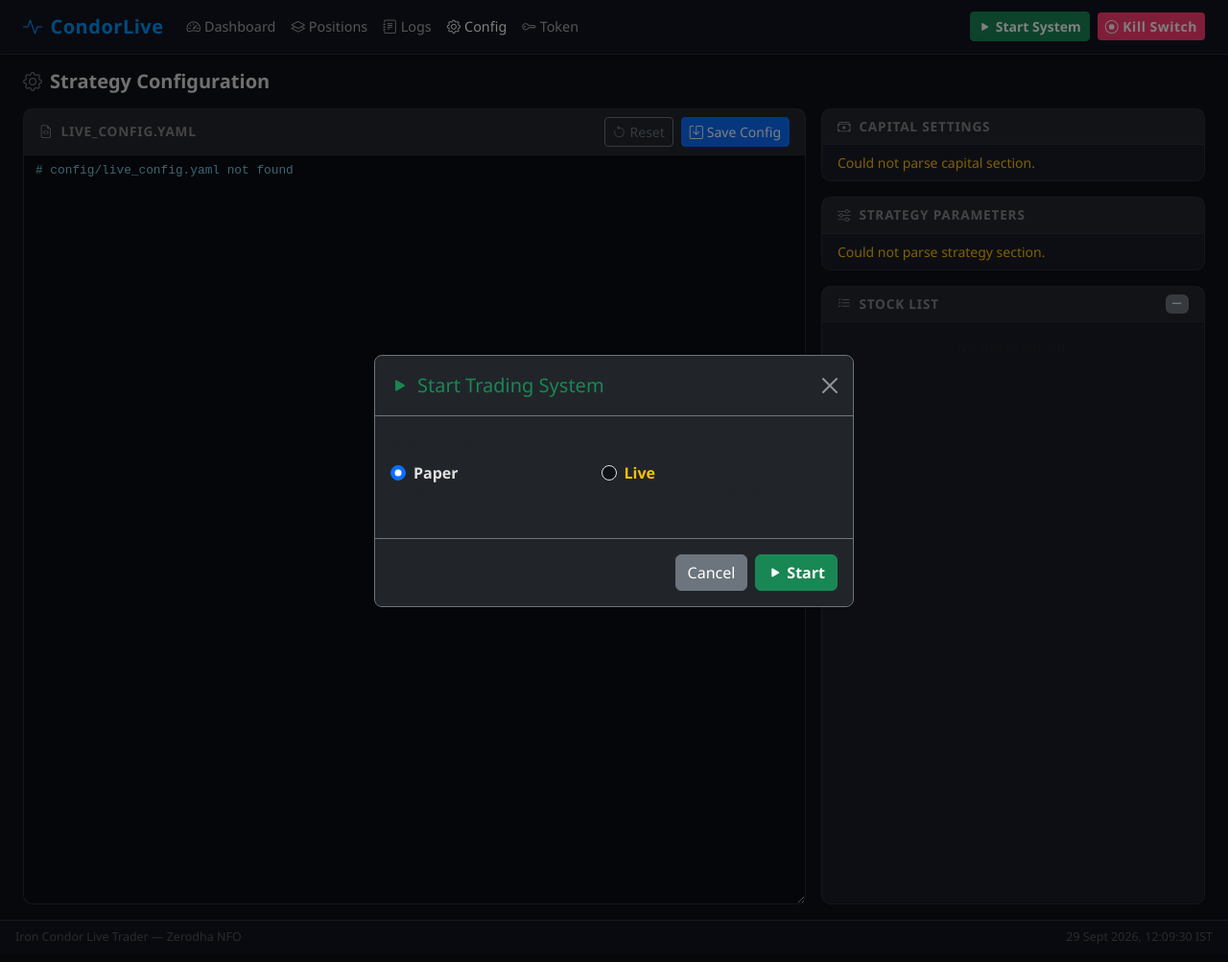
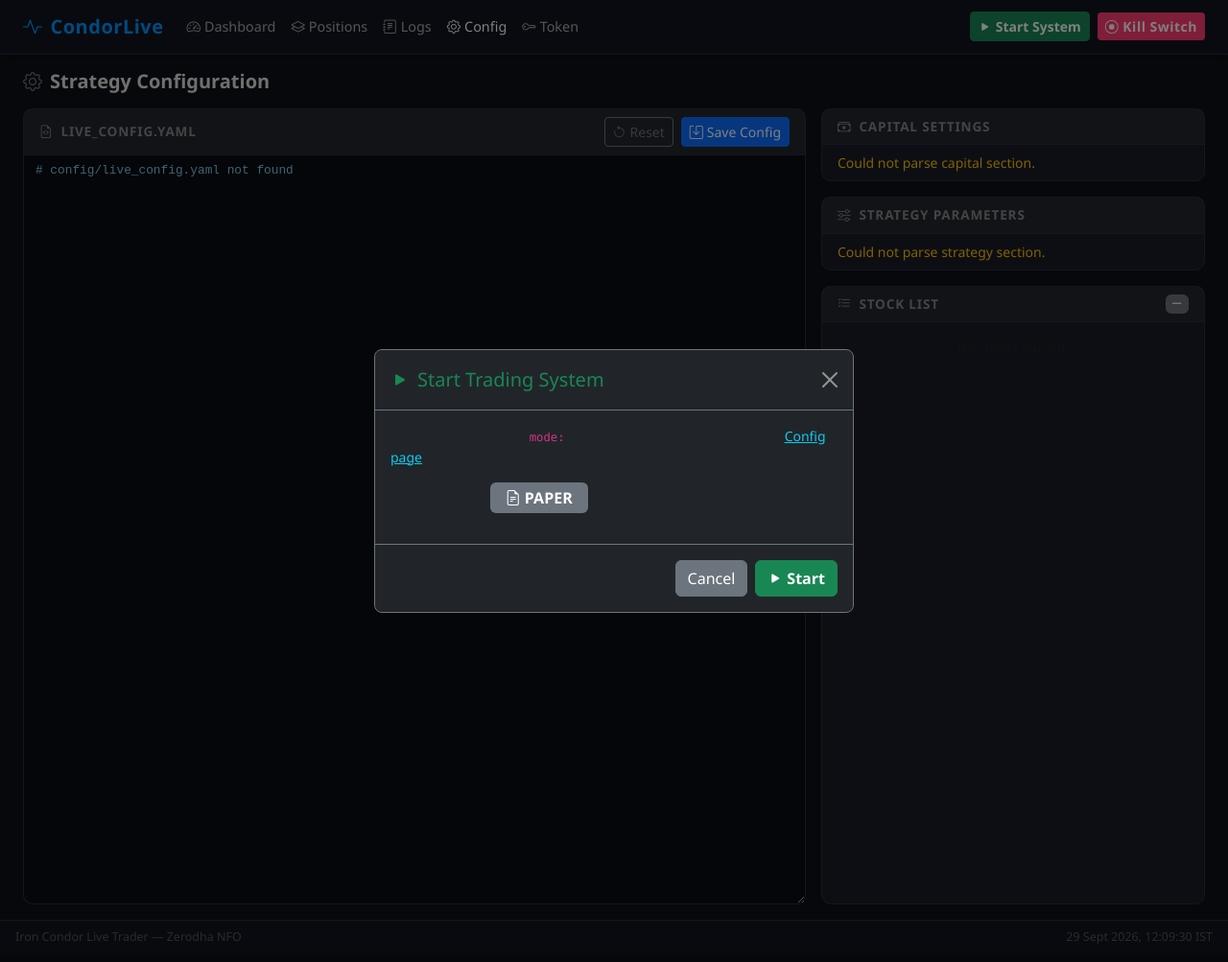
Before and after one commit to UpayanEden/options-execution, a Flask app: page /config in a window 1280 px wide, after a click on "Start System". Shown: the whole page at 96% size. Run offline with Flask 3, Linux system fonts and the light colour scheme; some libraries are stand-ins or nearby versions.

Commit message:
fix: runner uses mode from config file, not from Start modal radio button
api_runner_start now reads mode from live_config.yaml instead of accepting
it as a request body parameter. --mode CLI flag removed from the subprocess
call so run_live.py picks up mode: live/paper directly from the config file.

Start System modal now shows the current configured mode (injected via
context processor) instead of paper/live radio buttons that could
contradict the config.

Co-Authored-By: Claude Sonnet 4.6 <noreply@anthropic.com>

```diff
--- a/web/app.py
+++ b/web/app.py
@@ -70,9 +70,14 @@ def create_app() -> Flask:
 
     @app.context_processor
     def inject_runner_status():
-        """Inject runner_running into every template automatically."""
+        """Inject runner_running and trading_mode into every template automatically."""
         running, _ = _runner_is_alive()
-        return {"runner_running": running}
+        try:
+            cfg_raw = yaml.safe_load(_load_config_yaml()) or {}
+            trading_mode = str(cfg_raw.get("mode", "paper")).lower()
+        except Exception:
+            trading_mode = "paper"
+        return {"runner_running": running, "trading_mode": trading_mode}
 
     # ── Register routes ────────────────────────────────────────────────────
 
@@ -295,23 +300,29 @@ def create_app() -> Flask:
 
     @app.route("/api/runner/start", methods=["POST"])
     def api_runner_start():
-        """Launch run_live.py as a background subprocess."""
+        """Launch run_live.py as a background subprocess using mode from config file."""
         running, pid = _runner_is_alive()
         if running:
             return jsonify({"started": False, "reason": "already_running", "pid": pid})
 
-        data = request.get_json(force=True, silent=True) or {}
-        mode = data.get("mode", "paper")
-        if mode not in ("paper", "live"):
-            return jsonify({"started": False, "reason": "invalid_mode"}), 400
+        # Read mode from live_config.yaml — the dashboard config is the source of truth.
+        # Do NOT accept a mode override from the request body.
+        try:
+            cfg_raw = yaml.safe_load(_load_config_yaml()) or {}
+            mode = str(cfg_raw.get("mode", "paper")).lower()
+            if mode not in ("paper", "live"):
+                mode = "paper"
+        except Exception:
+            mode = "paper"
 
         try:
             project_root = Path(__file__).resolve().parent.parent
             log_dir = project_root / "logs" / "live"
             log_dir.mkdir(parents=True, exist_ok=True)
             runner_log = open(log_dir / "runner_stdout.log", "a")
+            # No --mode flag: run_live.py reads mode directly from live_config.yaml
             proc = subprocess.Popen(
-                [sys.executable, str(project_root / "run_live.py"), "--mode", mode, "--runner-only"],
+                [sys.executable, str(project_root / "run_live.py"), "--runner-only"],
                 cwd=str(project_root),
                 stdout=runner_log,
                 stderr=runner_log,
--- a/web/templates/base.html
+++ b/web/templates/base.html
@@ -290,31 +290,28 @@
                 <button type="button" class="btn-close btn-close-white" data-bs-dismiss="modal"></button>
             </div>
             <div class="modal-body">
-                <div class="mb-3">
-                    <label class="form-label text-muted small mb-2">Trading Mode</label>
-                    <div class="d-flex gap-3">
-                        <div class="form-check">
-                            <input class="form-check-input" type="radio" name="startMode"
-                                   id="modePaper" value="paper" checked>
-                            <label class="form-check-label" for="modePaper">
-                                <span class="fw-semibold">Paper</span>
-                                <span class="text-muted small d-block">Simulated — no real orders</span>
-                            </label>
-                        </div>
-                        <div class="form-check">
-                            <input class="form-check-input" type="radio" name="startMode"
-                                   id="modeLive" value="live">
-                            <label class="form-check-label" for="modeLive">
-                                <span class="fw-semibold text-warning">Live</span>
-                                <span class="text-muted small d-block">Real orders on NSE F&O</span>
-                            </label>
-                        </div>
-                    </div>
+                <p class="text-muted small mb-3">
+                    Mode is controlled by <code>mode:</code> in the config file.
+                    Change it on the <a href="/config" class="text-info">Config page</a> before starting.
+                </p>
+                <div class="d-flex align-items-center gap-2 mb-3">
+                    <span class="text-muted small">Current mode:</span>
+                    {% if trading_mode == 'live' %}
+                    <span class="badge bg-warning text-dark fs-6 px-3 py-2">
+                        <i class="bi bi-lightning-fill me-1"></i>LIVE
+                    </span>
+                    {% else %}
+                    <span class="badge bg-secondary fs-6 px-3 py-2">
+                        <i class="bi bi-file-earmark-text me-1"></i>PAPER
+                    </span>
+                    {% endif %}
                 </div>
-                <div id="liveWarning" class="alert alert-warning py-2 small mb-0" style="display:none;">
+                {% if trading_mode == 'live' %}
+                <div class="alert alert-warning py-2 small mb-2">
                     <i class="bi bi-exclamation-triangle-fill me-1"></i>
-                    Live mode places real NRML orders on NSE F&O via Zerodha.
+                    <strong>Live mode</strong> — real NRML orders will be placed on NSE F&O via Zerodha.
                 </div>
+                {% endif %}
                 <div id="startMsg" class="mt-2 small" style="display:none;"></div>
             </div>
             <div class="modal-footer border-secondary">
@@ -390,21 +387,13 @@
     }
 
     // Show/hide live warning when mode changes
-    document.querySelectorAll('input[name="startMode"]').forEach(r => {
-        r.addEventListener('change', () => {
-            const warn = document.getElementById('liveWarning');
-            if (warn) warn.style.display = r.value === 'live' ? 'block' : 'none';
-        });
-    });
-
     async function startSystem() {
-        const mode = document.querySelector('input[name="startMode"]:checked')?.value || 'paper';
         const msg = document.getElementById('startMsg');
         try {
             const resp = await fetch('/api/runner/start', {
                 method: 'POST',
                 headers: {'Content-Type': 'application/json'},
-                body: JSON.stringify({mode})
+                body: JSON.stringify({})
             });
             const data = await resp.json();
             if (data.started) {
```
